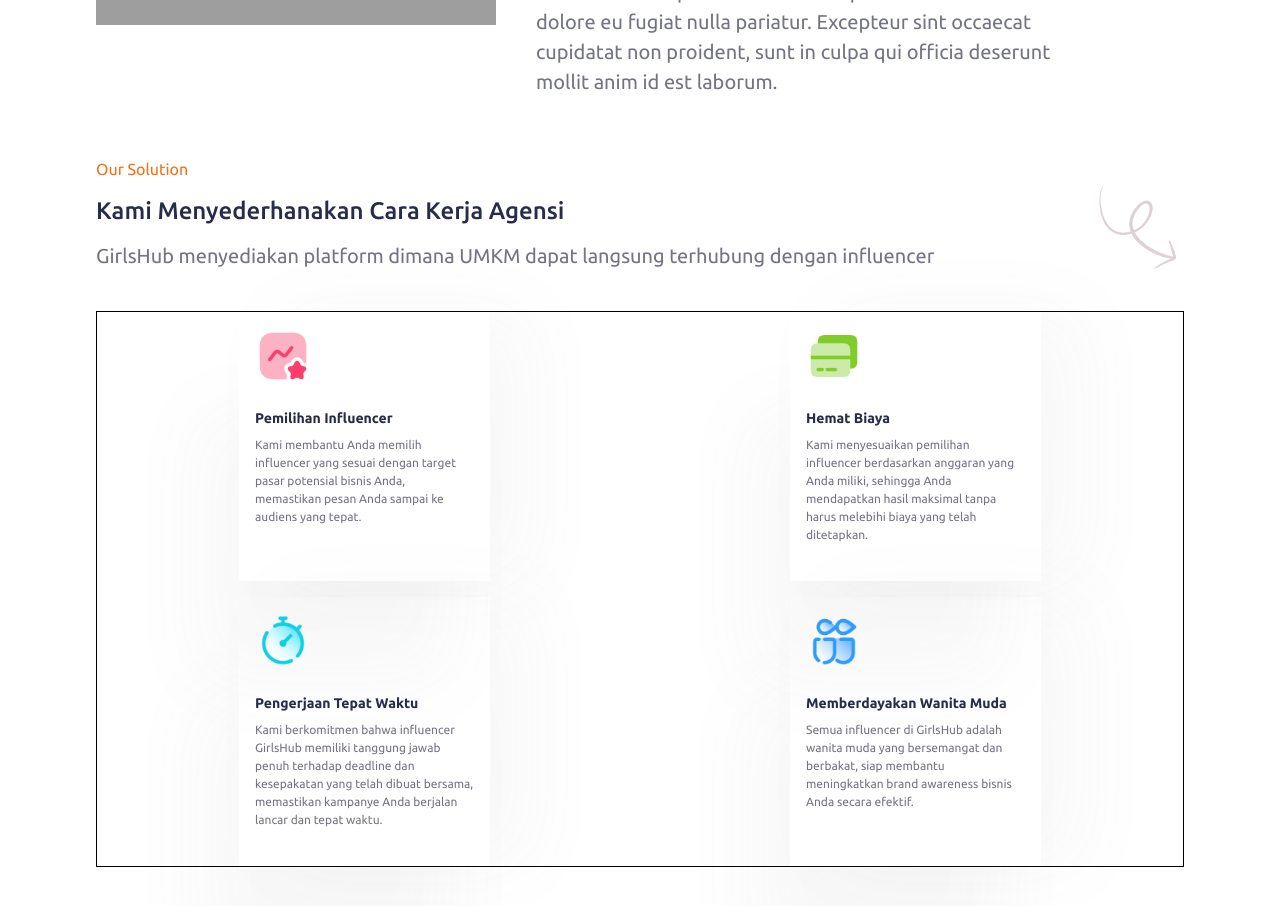
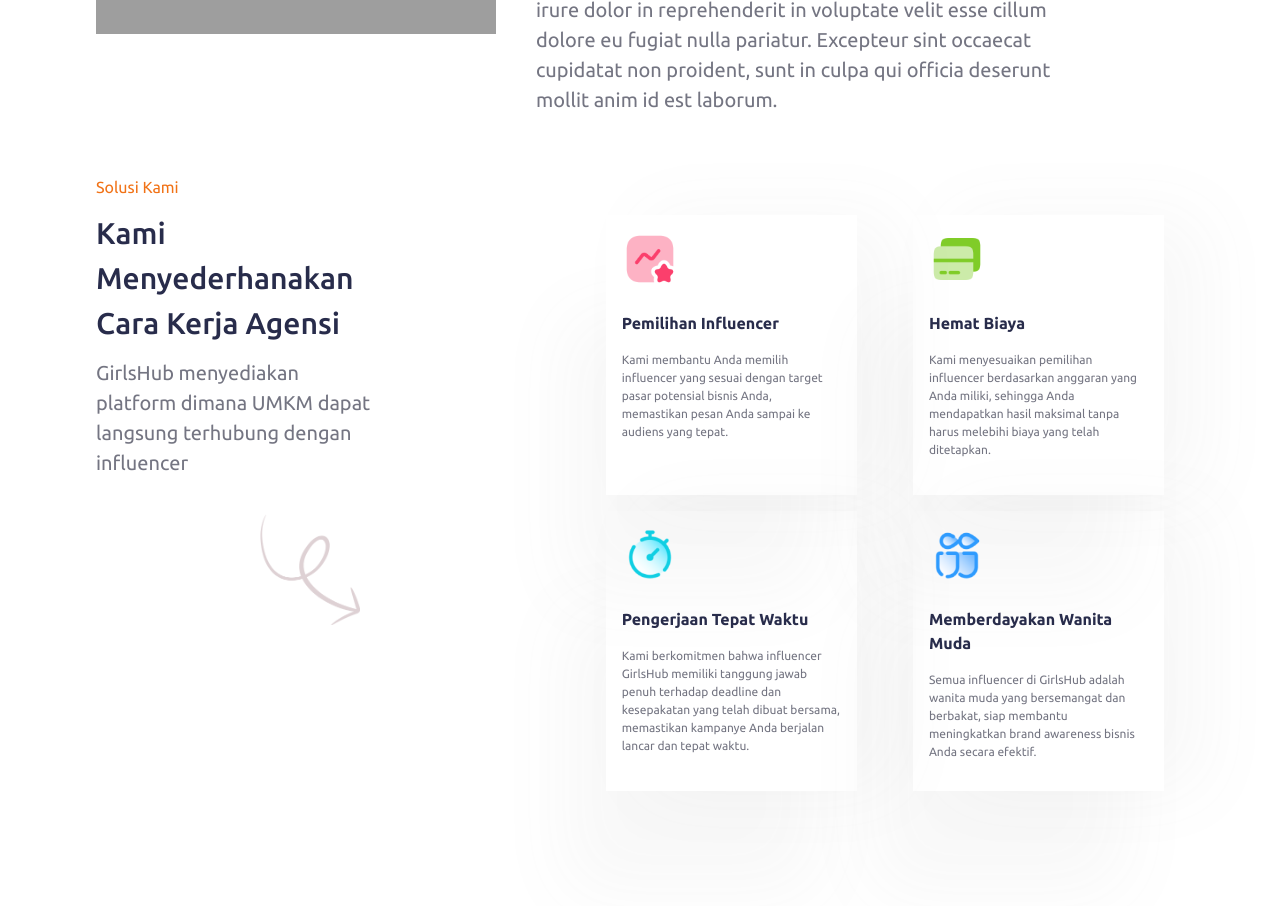
Before and after one commit to AbdanulIkhlas/girlshub, a React (Vite) app: page / in a window 1280 px wide. Shown: the part 1120-2026 px from the top of the page. Built offline with nearby package versions, Linux system fonts and the light colour scheme; grey boxes are pictures that could not be loaded.

Commit message:
update section solution untuk tampilan tablet dan dekstop

```diff
--- a/src/components/fragments/CardSolution.jsx
+++ b/src/components/fragments/CardSolution.jsx
@@ -3,10 +3,10 @@ import React from 'react'
 const CardSolution = ({title, image, content}) => {
   return (
     <div className="w-[251px] h-[269px] mx-auto p-4 shadow-cardBeforeHover hover:shadow-cardAfterHover hover:duration-300
-    hover:ease-in-out hover:transition-shadow">
+    hover:ease-in-out hover:transition-shadow lg:h-[280px]">
       <img src={`./image/${image}`} alt="frame" className='w-14 h-14'/>
-      <h1 className='text-sm font-bold text-bigText mt-6'>{title}</h1>
-      <p className='text-textColor text-[12px] mt-2'>{content}</p>
+      <h1 className='text-sm font-bold text-bigText mt-6 lg:text-base'>{title}</h1>
+      <p className='text-textColor text-[12px] mt-2 lg:mt-4'>{content}</p>
     </div>
   );
 }
--- a/src/components/layouts/LandingPageSolution.jsx
+++ b/src/components/layouts/LandingPageSolution.jsx
@@ -7,14 +7,14 @@ import Solution from "../../data/Solution";
 
 const LandingPageSolution = () => {
   return (
-    <div>
-      <section className="flex items-center mt-10">
+    <div className="lg:flex lg:justify-between lg:items-start">
+      <section className="flex items-center mt-10 lg:w-[40%] lg:flex-col">
         <div className="w-full ">
-          <SecondText>Our Solution</SecondText>
-          <HeadTitle customClassName="pe-8 my-3">
+          <SecondText>Solusi Kami</SecondText>
+          <HeadTitle customClassName="pe-8 my-3 lg:pe-32">
             Kami Menyederhanakan Cara Kerja Agensi
           </HeadTitle>
-          <TextParagraf customClassName="pe-[10px]">
+          <TextParagraf customClassName="pe-[10px] lg:pe-40">
             GirlsHub menyediakan platform dimana UMKM dapat langsung terhubung
             dengan influencer
           </TextParagraf>
@@ -22,11 +22,19 @@ const LandingPageSolution = () => {
         <img
           src="./image/frame-solution-1.png"
           alt="frame 1"
-          className="w-[77px] mr-2 pt-6 "
+          className="hidden w-[77px] mr-2 pt-6 lg:block lg:mt-3 lg:w-[100px] "
+        />
+        <img
+          src="./image/frame-solution-2.png"
+          alt="frame 1"
+          className="w-[57px] mr-2 pt-6 lg:hidden lg:mt-3 lg:w-[100px] "
         />
       </section>
       {/* SECTION CARDS */}
-      <section className="mt-10 grid grid-cols-1 justify-center items-center md:grid-cols-2 gap-4 border border-black">
+      <section
+        className="mt-10 grid grid-cols-1 justify-center items-center md:grid-cols-2 gap-4
+      lg:w-[55%] lg:pt-10"
+      >
         {Solution.map((item) => (
           <CardSolution
             key={item.id}
--- a/src/components/ui/Text/HeadTitle.jsx
+++ b/src/components/ui/Text/HeadTitle.jsx
@@ -3,7 +3,7 @@ import React from "react";
 const HeadTitle = ({children, customClassName}) => {
   return (
     <div>
-      <h1 className={`text-bigText text-[16px] font-medium md:text-[24px] ${customClassName}`}>
+      <h1 className={`text-bigText text-[16px] font-medium md:text-[30px] ${customClassName}`}>
         {children}
       </h1>
     </div>
```
Also changed, not shown: public/image/frame-solution-2.png (added).
